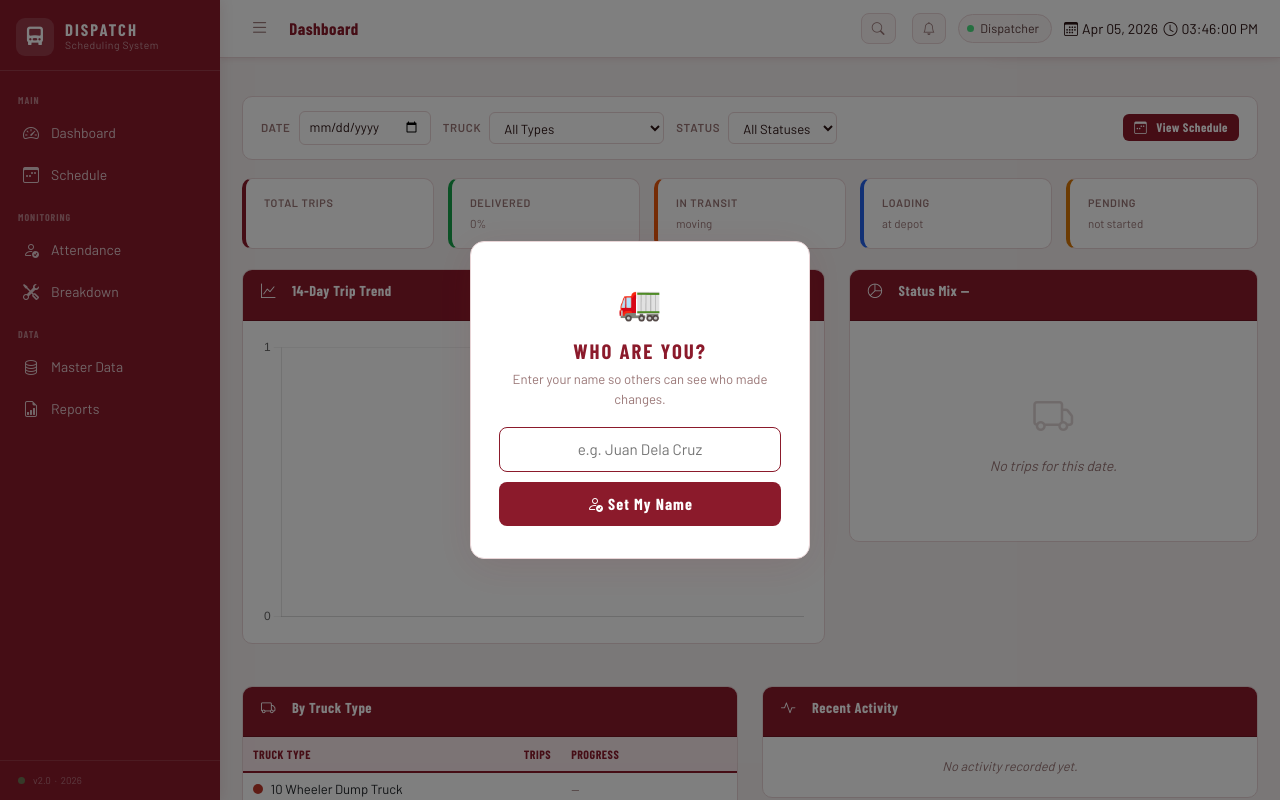
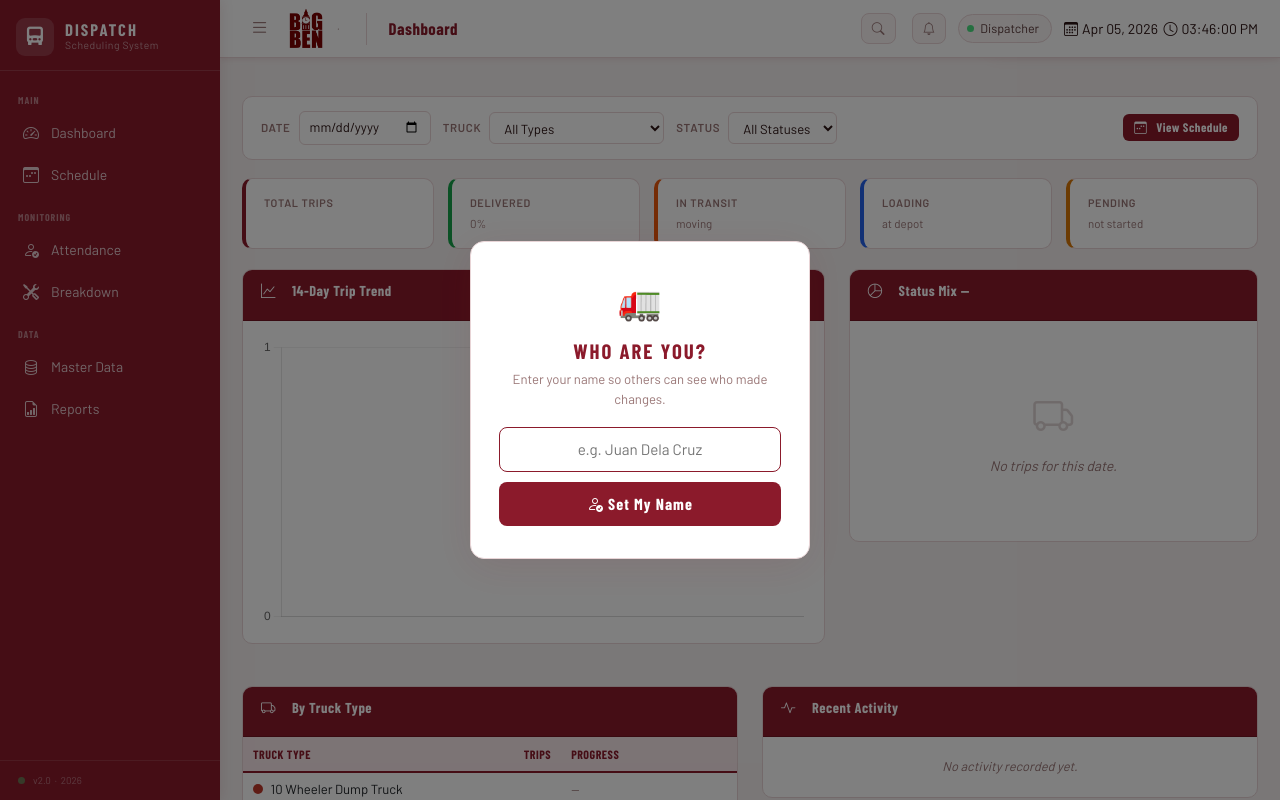
Before and after one commit to JDVBBBDARC/dispatch-scheduler, a Flask app: template templates/dashboard.html in a window 1280 px wide. Run offline with Flask 3, Linux system fonts and the light colour scheme; the template is opened without the code that fills it: values that come from a table or form of the project are taken from there, others are empty; data comes from the database, SQL or seed files in the repository; some web fonts are replaced.

Commit message:
Add company header with logo + doc info to topbar on all pages

```diff
--- a/app_v3.py
+++ b/app_v3.py
@@ -59,6 +59,7 @@ def master_lists():
 
 @app.context_processor
 def inject_globals():
+    doc = {k: AppSetting.get(k, v) for k, v in DOC_HEADER_DEFAULTS.items()}
     return dict(
         now=datetime.now(),
         today=date.today(),
@@ -66,6 +67,7 @@ def inject_globals():
         statuses=STATUSES,
         current_user=get_user(),
         local_ip=get_local_ip(),
+        doc=doc,
     )
 
 
--- a/templates/base.html
+++ b/templates/base.html
@@ -16,6 +16,45 @@
 <link href="https://cdn.jsdelivr.net/npm/bootstrap-icons@1.11.3/font/bootstrap-icons.css" rel="stylesheet"/>
 <link href="{{ url_for('static', filename='css/main.css') }}" rel="stylesheet"/>
 <style>
+/* ── Topbar Company Header ── */
+.topbar-company {
+  display: flex;
+  align-items: center;
+  gap: 10px;
+  flex-shrink: 0;
+}
+.topbar-logo {
+  height: 42px;
+  width: auto;
+  object-fit: contain;
+  flex-shrink: 0;
+}
+.topbar-doc { line-height: 1.2; }
+.topbar-doc-title {
+  font-size: .78rem;
+  font-weight: 800;
+  color: var(--maroon);
+  letter-spacing: .04em;
+  text-transform: uppercase;
+  white-space: nowrap;
+}
+.topbar-doc-sub {
+  font-size: .65rem;
+  color: var(--muted);
+  white-space: nowrap;
+}
+.topbar-divider {
+  width: 1px;
+  height: 32px;
+  background: var(--border);
+  margin: 0 10px;
+  flex-shrink: 0;
+}
+@media (max-width: 576px) {
+  .topbar-doc { display: none; }
+  .topbar-divider { display: none; }
+}
+
 /* ── Global Search ── */
 .gsearch-overlay {
   display: none;
@@ -166,6 +205,16 @@
     <button class="sidebar-toggle" onclick="toggleSidebar()" title="Toggle menu">
       <i class="bi bi-list"></i>
     </button>
+    <!-- Company Header -->
+    <div class="topbar-company">
+      <img src="/static/images/logo.png" alt="Big Ben" class="topbar-logo"
+           onerror="this.style.display='none'">
+      <div class="topbar-doc">
+        <div class="topbar-doc-title">{{ doc.doc_title }}</div>
+        <div class="topbar-doc-sub">{{ doc.doc_form_code }}&nbsp;&nbsp;·&nbsp;&nbsp;{{ doc.doc_revision }}</div>
+      </div>
+    </div>
+    <div class="topbar-divider"></div>
     <div class="topbar-title">{% block page_title %}{% endblock %}</div>
 
     <button class="activity-btn" onclick="openSearch()" title="Search (Ctrl+K)" style="margin-right:4px;">
```
Also changed, not shown: static/images/logo.png (renamed from static/images/385430099_332347822649743_8626510201813593083_n.png).
